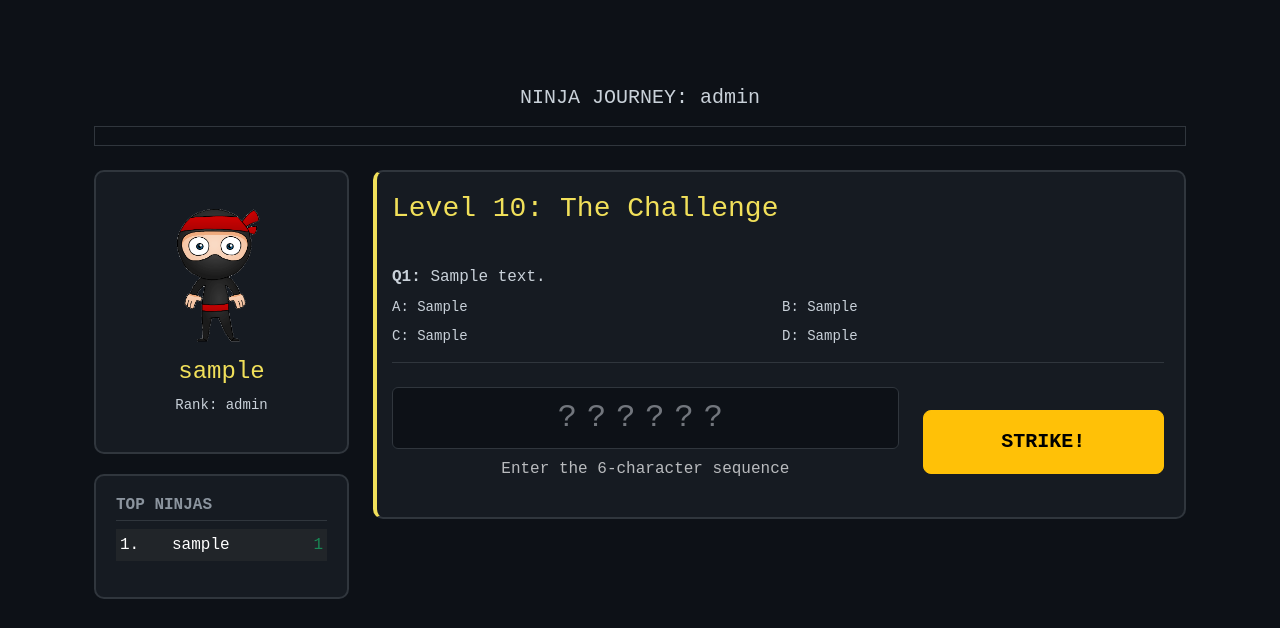
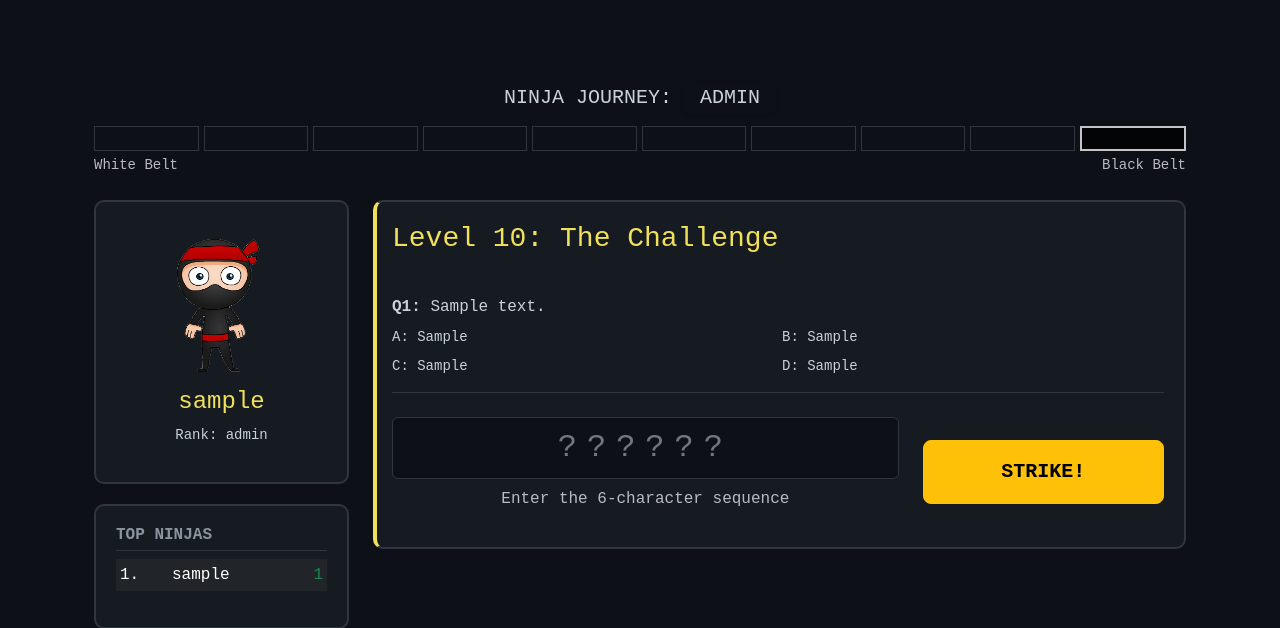
Before and after one commit to daraghmatu/db-ninja, a Flask app: template templates/dashboard.html in a window 1280 px wide. Shown: the part 58-686 px from the top of the page. Run offline with Flask 3, Linux system fonts and the light colour scheme; the visitor is signed in with stand-in values (Sample User, id 1); the template is opened without the code that fills it: most values are stand-ins (such as "Sample title", 1, 10 or a date in 2020).

Commit message:
Improved colours of the progress bar

```diff
--- a/templates/dashboard.html
+++ b/templates/dashboard.html
@@ -4,9 +4,21 @@
     body { background-color: #0d1117; color: #c9d1d9; font-family: 'Courier New', Courier, monospace; }
     .arcade-card { background: #161b22; border: 2px solid #30363d; border-radius: 10px; padding: 20px; margin-bottom: 20px; }
     .arcade-card h6 { color: #8b949e !important; font-weight: bold; border-bottom: 1px solid #30363d; padding-bottom: 5px; }
-    .progress-segment { height: 20px; border: 1px solid #30363d; background: #0d1117; }
-    .progress-segment.complete { background: #238636; box-shadow: 0 0 10px #238636; }
-    .progress-segment.current { background: #f1e05a; box-shadow: 0 0 10px #f1e05a; }
+
+    .progress-segment {height: 25px; border: 1px solid #30363d; background: #0d1117; flex: 1;}
+    .is-current { animation: blink 4s infinite; border: 2px solid #fff !important; }
+    .lvl-0 { background: #ffffff !important; color: #000000 !important; }
+    .lvl-1 { background: #e0e0e0 !important; color: #000000 !important; }
+    .lvl-2 { background: #f1e05a !important; color: #000000 !important; }
+    .lvl-3 { background: #fd971f !important; color: #000000 !important; }
+    .lvl-4 { background: #a6e22e !important; color: #000000 !important; }
+    .lvl-5 { background: #66d9ef !important; color: #000000 !important; }
+    .lvl-6 { background: #ae81ff !important; color: #000000 !important; }
+    .lvl-7 { background: #ffd700 !important; color: #000000 !important; }
+    .lvl-8 { background: #8b4513 !important; color: #ffffff !important; }
+    .lvl-9 { background: #f61827 !important; color: #ffffff !important; }
+    .lvl-10 { background: #000000 !important; color: #f1e05a !important; border: 1px solid #f1e05a; }
+
     .ninja-terminal { border-left: 4px solid #f1e05a; padding-left: 15px; }
     .question-box { border-bottom: 1px solid #30363d; padding: 15px 0; }
     .key-input { background: #0d1117; border: 2px solid #f1e05a; color: #f1e05a; font-size: 2rem; text-align: center; letter-spacing: 10px; text-transform: uppercase; }
@@ -19,14 +31,23 @@
 <div class="container-fluid mt-4">
     <div class="row mb-4">
         <div class="col-12">
-            <h5 class="text-center mb-3">NINJA JOURNEY: {{ session['level_name'] }}</h5>
-            <div class="d-flex w-100">
-                {% for l in levels %}
-                <div class="flex-fill progress-segment
-                    {{ 'complete' if l.level_id <= user_level }}
-                    {{ 'current' if l.level_id == (user_level + 1) }}">
-                </div>
+            <h5 class="text-center mb-3 text-uppercase">
+                NINJA JOURNEY: <span class="lvl-{{ user_level }} px-3 py-1 rounded shadow-sm">
+                    {{ session['level_name'] }}
+                </span>
+            </h5>
+
+            <div class="d-flex w-100" style="gap: 5px;">
+                {% for i in range(1, 11) %}
+                    <div class="progress-segment
+                        {% if user_level >= i %} lvl-{{ i }} {% endif %}
+                        {{ 'is-current lvl-' ~ i if user_level + 1 == i }}">
+                    </div>
                 {% endfor %}
+            </div>
+            <div class="d-flex justify-content-between mt-1 small text-muted">
+                <span>White Belt</span>
+                <span>Black Belt</span>
             </div>
         </div>
     </div>
```
